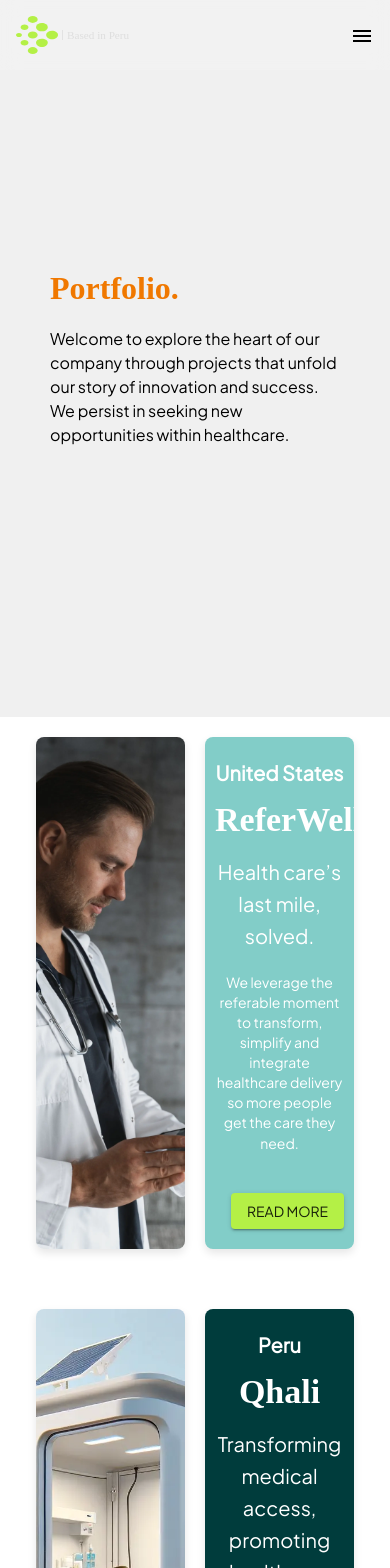
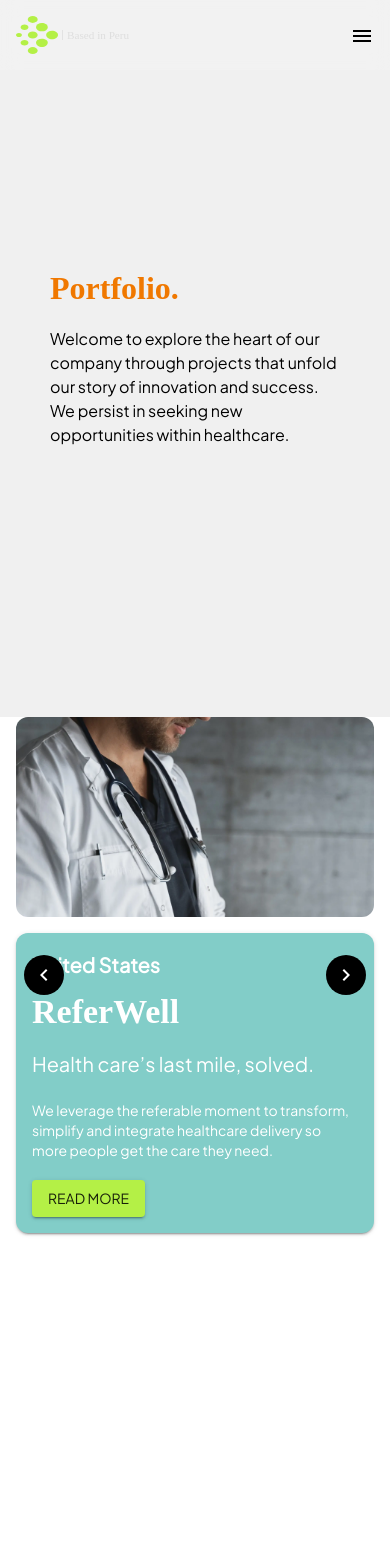
Before and after one commit to Usairam-s/zealclone, a Next.js app: page /portfolio in a window 390 px wide. Shown: the top 1568 px of the page. Built offline with nearby package versions, Linux system fonts and the light colour scheme; a web font is replaced by a local one.

Commit message:
add mobile nav

```diff
--- /dev/null
+++ b/app/portfolio/MobilePortfolio.jsx
@@ -0,0 +1,182 @@
+"use client";
+import React, { useState } from "react";
+import { Box, Container, Typography, Button, IconButton } from "@mui/material";
+import { styled } from "@mui/material/styles";
+import Image from "next/image";
+import ChevronLeftIcon from "@mui/icons-material/ChevronLeft";
+import ChevronRightIcon from "@mui/icons-material/ChevronRight";
+
+const ImageBox = styled(Box)(({ theme }) => ({
+  position: "relative",
+  width: "100%",
+  height: "200px",
+  borderRadius: "12px",
+  overflow: "hidden",
+}));
+
+const DetailsCard = styled(Box)(({ theme, bgColor }) => ({
+  backgroundColor: bgColor || "#fff",
+  color: "white",
+  padding: theme.spacing(2),
+  borderRadius: "12px",
+  boxShadow: theme.shadows[2],
+}));
+
+const NavigationButton = styled(IconButton)(({ theme }) => ({
+  position: "absolute",
+  top: "50%",
+  transform: "translateY(-50%)",
+  zIndex: 1,
+  color: "#fff",
+  backgroundColor: "#000",
+  "&:hover": {
+    backgroundColor: "#333",
+  },
+}));
+
+const PrevButton = styled(NavigationButton)(({ theme }) => ({
+  left: theme.spacing(1),
+}));
+
+const NextButton = styled(NavigationButton)(({ theme }) => ({
+  right: theme.spacing(1),
+}));
+
+const MobilePortfolioWrapper = styled(Box)(({ theme }) => ({
+  display: "flex",
+  flexDirection: "column",
+  alignItems: "center",
+  gap: theme.spacing(2),
+  position: "relative",
+}));
+
+const cardData = [
+  {
+    image: "/app1.webp",
+    heading: "United States",
+    subheading: "ReferWell",
+    description: "Health care’s last mile, solved.",
+    details:
+      "We leverage the referable moment to transform, simplify and integrate healthcare delivery so more people get the care they need.",
+    bgColor: "#82cdc8",
+  },
+  {
+    image: "/app2.webp",
+    heading: "Peru",
+    subheading: "Qhali",
+    description: "Transforming medical access, promoting healthcare equality.",
+    details:
+      "We are revolutionizing medical access and promoting healthcare equality. Extending care beyond border.",
+    bgColor: "#003c3c",
+  },
+  {
+    image: "/app3.webp",
+    heading: "Peru",
+    subheading: "Chicho",
+    description: "Empowering tech talents across Latin America.",
+    details: "We recruit, manage and retain top tech talents in Latin America.",
+    bgColor: "#aaaaeb",
+  },
+  {
+    image: "/app4.webp",
+    heading: "Peru",
+    subheading: "Erde",
+    description: "Green earth inspiring and fueling creativity.",
+    details:
+      "We create a green earth that allows nature to dictate inspiration and creativity. A space to leave the conventional and be part of a natural environment.",
+    bgColor: "#3c1e0f",
+  },
+  {
+    image: "/app5.webp",
+    heading: "Peru",
+    subheading: "Linku",
+    description: "Communities and cultures that connect and inspire.",
+    details:
+      "Spaces that inspire. Communities and cultures that connect. Immerse yourself in an experience of constant exchange.",
+    bgColor: "#91190F",
+  },
+  {
+    image: "/app6.webp",
+    heading: "Peru",
+    subheading: "Cintamonos",
+    description: "Promoting change through balance.",
+    details:
+      "Nonprofit Slackline Sports Association. Promotes and spreads the practice of the sport of Slackline in Peru.",
+    bgColor: "#ff9831",
+  },
+];
+
+export default function MobilePortfolio() {
+  const [currentIndex, setCurrentIndex] = useState(0);
+
+  const handlePrev = () => {
+    setCurrentIndex((prevIndex) =>
+      prevIndex === 0 ? cardData.length - 1 : prevIndex - 1
+    );
+  };
+
+  const handleNext = () => {
+    setCurrentIndex((prevIndex) =>
+      prevIndex === cardData.length - 1 ? 0 : prevIndex + 1
+    );
+  };
+
+  const card = cardData[currentIndex];
+
+  return (
+    <Container>
+      <MobilePortfolioWrapper>
+        <ImageBox>
+          <Image
+            src={card.image}
+            alt={card.subheading}
+            layout="fill"
+            objectFit="cover"
+          />
+        </ImageBox>
+
+        <DetailsCard bgColor={card.bgColor}>
+          <Typography
+            variant="h6"
+            sx={{ marginBottom: "10px", fontWeight: "bold" }}
+          >
+            {card.heading}
+          </Typography>
+          <Typography
+            variant="h4"
+            sx={{
+              marginBottom: "15px",
+              fontFamily: "BDSans",
+              fontWeight: "bold",
+            }}
+          >
+            {card.subheading}
+          </Typography>
+          <Typography
+            variant="h6"
+            sx={{ marginBottom: "20px", fontWeight: "thin" }}
+          >
+            {card.description}
+          </Typography>
+          <Typography variant="body2" sx={{ marginBottom: "20px" }}>
+            {card.details}
+          </Typography>
+          <Button
+            variant="contained"
+            color="primary"
+            sx={{ alignSelf: "flex-end" }}
+          >
+            Read More
+          </Button>
+        </DetailsCard>
+
+        <PrevButton onClick={handlePrev}>
+          <ChevronLeftIcon />
+        </PrevButton>
+        <NextButton onClick={handleNext}>
+          <ChevronRightIcon />
+        </NextButton>
+      </MobilePortfolioWrapper>
+    </Container>
+  );
+}
--- a/app/portfolio/page.jsx
+++ b/app/portfolio/page.jsx
@@ -1,14 +1,20 @@
+"use client";
 import React from "react";
 import PortfolioHero from "./PortfolioHero";
 import MainPortfolio from "./MainPortfolio";
 import PortfolioContent from "./PortfolioContent";
 import Pitch from "@/components/Pitch/Pitch";
+import MobilePortfolio from "./MobilePortfolio";
+import { useMediaQuery, useTheme } from "@mui/material";
 
 export default function page() {
+  const theme = useTheme();
+
+  const isMobile = useMediaQuery(theme.breakpoints.down("md"));
   return (
     <>
       <PortfolioHero />
-      <MainPortfolio />
+      {isMobile ? <MobilePortfolio /> : <MainPortfolio />}
       <PortfolioContent />
 
       <Pitch />
```
